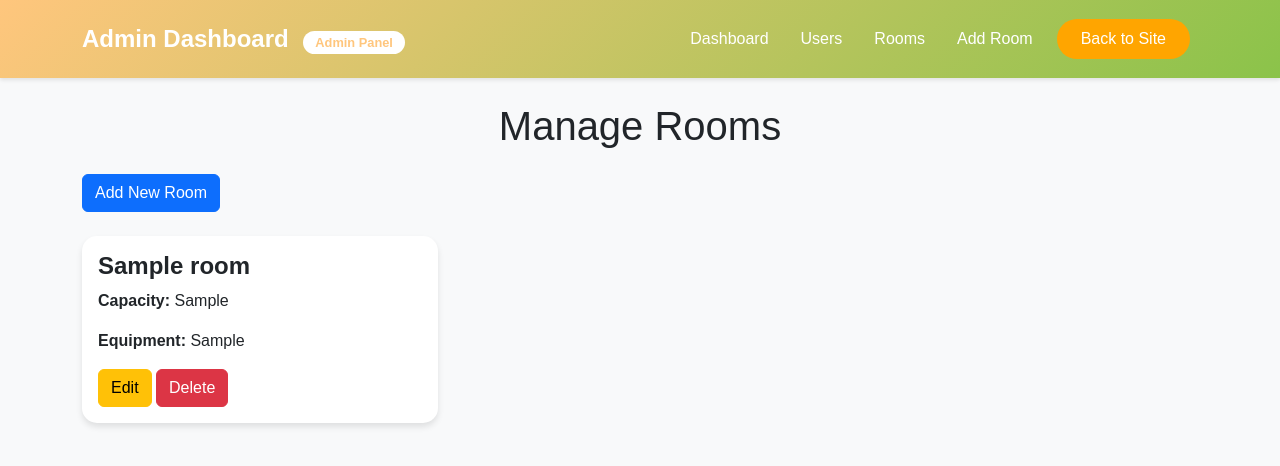
After one commit to 7ussain313/ITCS333-project, a PHP site: page /ITCS333-project/AdminPanel/view_room.php in a window 1280 px wide. The commit adds this page. Shown: the top 466 px of the page. Run offline with PHP 8.4, Linux system fonts and the light colour scheme; the visitor is signed in with stand-in values (Sample User, id 1); tables that the repository leaves empty or names only in its code hold one stand-in row (values such as "Sample post").

Commit message:
hopefully final push

```diff
--- a/AdminPanel/admin_dashboard.php
+++ b/AdminPanel/admin_dashboard.php
@@ -113,6 +113,9 @@ $stats = getDashboardStats();
                         <a href="add_room.php" class="quick-action d-block">
                             <i class="fas fa-plus-circle me-2"></i> Add New Room
                         </a>
+                        <a href="view_room.php" class="quick-action d-block">
+                            <i class="fas fa-plus-circle me-2"></i> View Rooms
+                        </a>
                         <a href="user_management.php" class="quick-action d-block">
                             <i class="fas fa-user-cog me-2"></i> Manage Users
                         </a>
--- a/AdminPanel/edit_room.php
+++ b/AdminPanel/edit_room.php
@@ -27,7 +27,7 @@ if (isset($_GET['id'])) {
         $name = $_POST['name'];
         $capacity = $_POST['capacity'];
         $equipment = $_POST['equipment'];
-        $image_path = $room['image_path'];
+        $image_url = $room['image_url'];
 
         // Handle file upload
         if (isset($_FILES['room_picture']) && $_FILES['room_picture']['error'] == 0) {
--- /dev/null
+++ b/AdminPanel/view_room.php
@@ -0,0 +1,109 @@
+<?php
+require_once('../database/connection.php');
+session_start();
+
+// Check if user is admin
+if ($_SESSION['role'] != 'admin') {
+    header("Location: ../the-login-and-signup/hi.php");
+    exit();
+}
+
+// Fetch all rooms from the database
+$query = "SELECT * FROM Rooms";
+$stmt = $db->prepare($query);
+$stmt->execute();
+$rooms = $stmt->fetchAll(PDO::FETCH_ASSOC);
+?>
+
+<!DOCTYPE html>
+<html lang="en">
+<head>
+    <meta charset="UTF-8">
+    <meta name="viewport" content="width=device-width, initial-scale=1.0">
+    <title>View Rooms</title>
+    <link href="https://cdn.jsdelivr.net/npm/bootstrap@5.3.2/dist/css/bootstrap.min.css" rel="stylesheet">
+    <style>
+        body {
+            background-color: #f8f9fa;
+            font-family: 'Montserrat', sans-serif;
+        }
+        .room-card {
+            background: white;
+            border-radius: 15px;
+            box-shadow: 0 4px 6px rgba(0, 0, 0, 0.1);
+            transition: transform 0.3s ease;
+            margin-bottom: 20px;
+            border: none;
+        }
+        .room-card:hover {
+            transform: translateY(-5px);
+        }
+        .room-name {
+            font-size: 1.5rem;
+            font-weight: bold;
+        }
+    </style>
+</head>
+<body>
+    <?php include 'admin_navbar.php'; ?>
+
+    <div class="container mt-4">
+        <h1 class="text-center mb-4">Manage Rooms</h1>
+        <a href="add_room.php" class="btn btn-primary mb-4">Add New Room</a>
+
+        <?php if (empty($rooms)): ?>
+            <div class="alert alert-warning">No rooms available.</div>
+        <?php else: ?>
+            <div class="row">
+                <?php foreach ($rooms as $room): ?>
+                    <div class="col-md-4">
+                        <div class="card room-card">
+                            <div class="card-body">
+                                <h5 class="room-name"><?php echo htmlspecialchars($room['name']); ?></h5>
+                                <p><strong>Capacity:</strong> <?php echo htmlspecialchars($room['capacity']); ?></p>
+                                <p><strong>Equipment:</strong> <?php echo htmlspecialchars($room['equipment']); ?></p>
+                                <a href="edit_room.php?id=<?php echo $room['id']; ?>" class="btn btn-warning">Edit</a>
+                                <button class="btn btn-danger" onclick="showDeleteModal(<?php echo $room['id']; ?>, '<?php echo htmlspecialchars($room['name']); ?>')">Delete</button>
+                            </div>
+                        </div>
+                    </div>
+                <?php endforeach; ?>
+            </div>
+        <?php endif; ?>
+
+        <!-- Modal for Deletion Confirmation -->
+        <div class="modal fade" id="confirmDeleteModal" tabindex="-1" aria-labelledby="confirmDeleteModalLabel" aria-hidden="true">
+            <div class="modal-dialog">
+                <div class="modal-content">
+                    <div class="modal-header">
+                        <h5 class="modal-title" id="confirmDeleteModalLabel">Confirm Deletion</h5>
+                        <button type="button" class="btn-close" data-bs-dismiss="modal" aria-label="Close"></button>
+                    </div>
+                    <div class="modal-body">
+                        Are you sure you want to delete the room <strong id="roomName"></strong>?
+                    </div>
+                    <div class="modal-footer">
+                        <form action="delete_room.php" method="POST">
+                            <input type="hidden" id="roomId" name="room_id">
+                            <button type="submit" name="delete" class="btn btn-danger">Yes, Delete</button>
+                        </form>
+                        <button type="button" class="btn btn-secondary" data-bs-dismiss="modal">Cancel</button>
+                    </div>
+                </div>
+            </div>
+        </div>
+
+    </div>
+
+    <script src="https://cdn.jsdelivr.net/npm/bootstrap@5.3.2/dist/js/bootstrap.bundle.min.js"></script>
+    <script>
+        // Function to display the delete confirmation modal
+        function showDeleteModal(roomId, roomName) {
+            document.getElementById('roomId').value = roomId;
+            document.getElementById('roomName').innerText = roomName;
+            const modal = new bootstrap.Modal(document.getElementById('confirmDeleteModal'));
+            modal.show();
+        }
+    </script>
+</body>
+</html>
```
Also changed, not shown: AdminPanel/uploads/rooms/Hall-18.jpg (added), AdminPanel/uploads/rooms/abdulaziz hall.jpg (added), AdminPanel/uploads/rooms/class.jpg (added), AdminPanel/uploads/rooms/kanji hall.jpg (added), AdminPanel/uploads/rooms/open lap.jpg (added).
